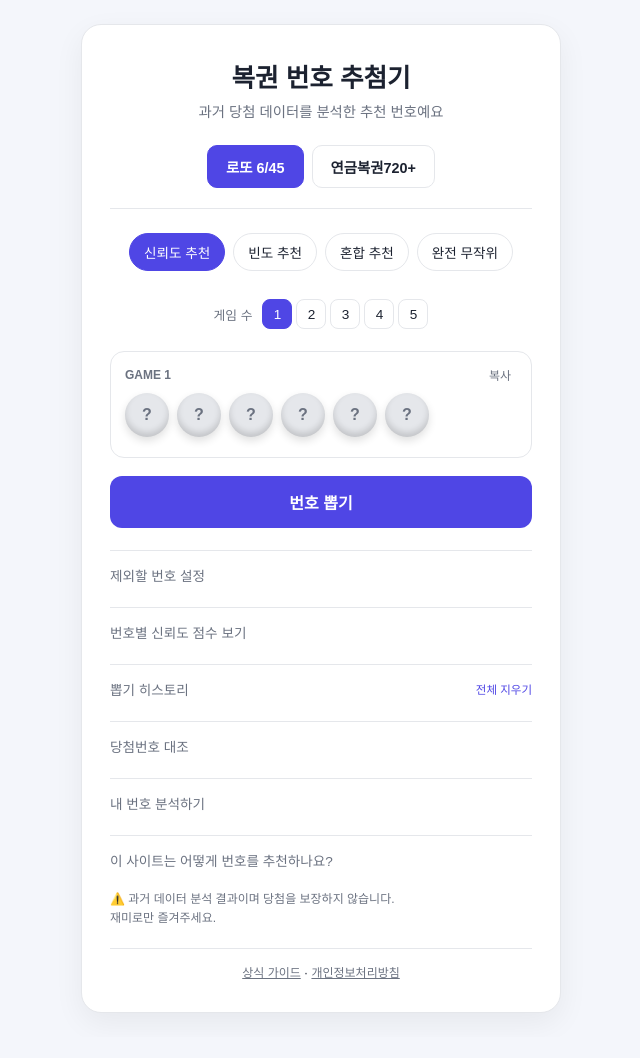
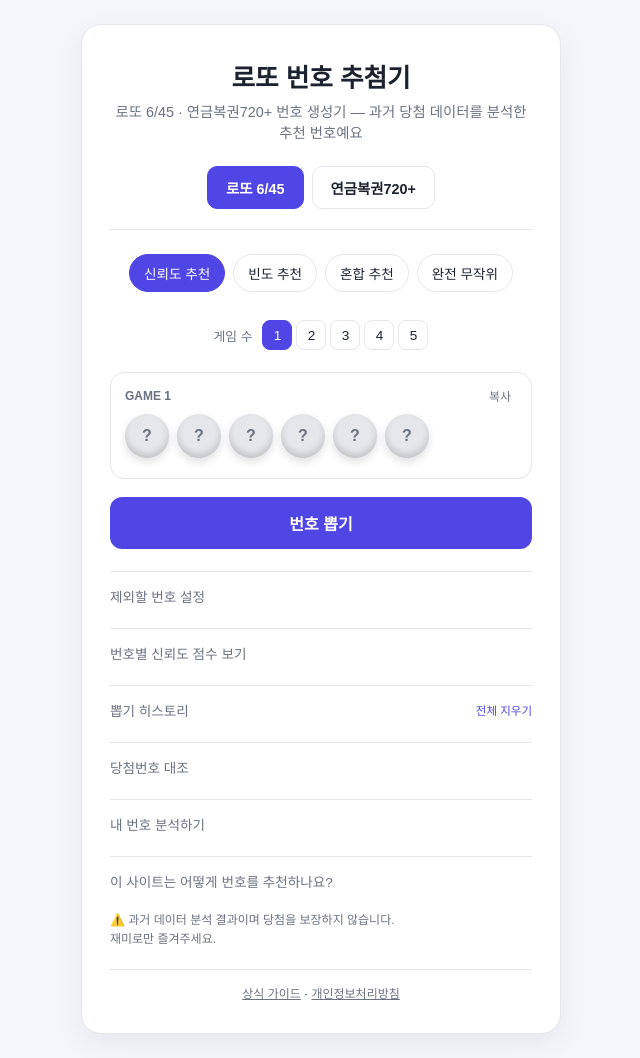
Before and after one commit to 01033199305k-stack/lotto-app, a Flask app: page / in a window 1280 px wide. Shown: the whole page, without its empty margins (319-959 px from the left). Before the commit the page ends 1013 px from the top, so only its background shows below. Run offline with Flask 3, Linux system fonts and the light colour scheme; data that the repository does not hold is empty.

Commit message:
SEO: keyword-focused H1/subtitle, live URL backlink in README
README now leads with the live link so GitHub's crawl of the repo
counts as a free backlink to the deployed site.

```diff
--- a/templates/index.html
+++ b/templates/index.html
@@ -49,8 +49,8 @@
 </head>
 <body>
   <main class="card">
-    <h1>복권 번호 추첨기</h1>
-    <p class="subtitle">과거 당첨 데이터를 분석한 추천 번호예요</p>
+    <h1>로또 번호 추첨기</h1>
+    <p class="subtitle">로또 6/45 · 연금복권720+ 번호 생성기 — 과거 당첨 데이터를 분석한 추천 번호예요</p>
 
     <div class="game-tabs">
       <button class="game-tab active" data-game="lotto">로또 6/45</button>
```
Also changed, not shown: README.md.
